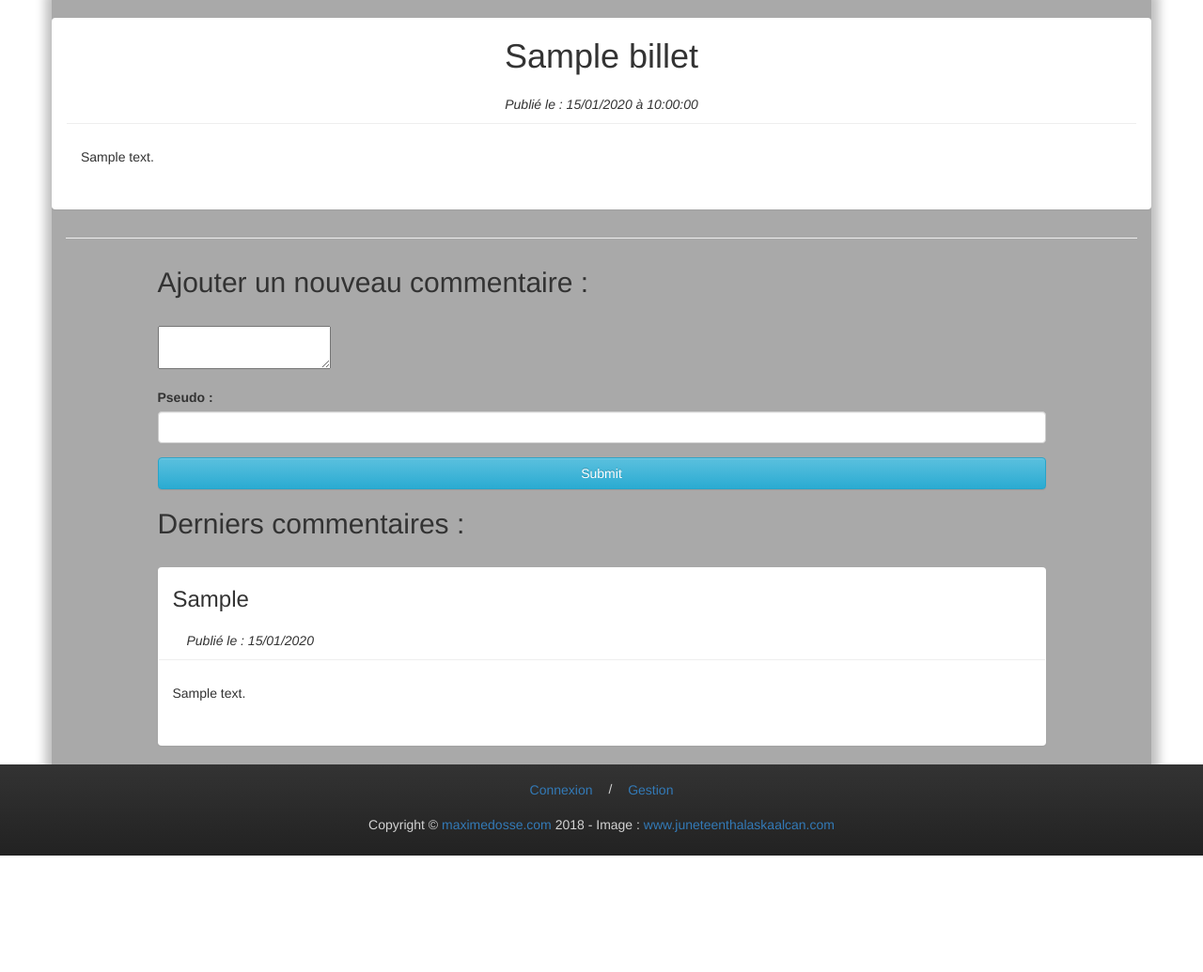
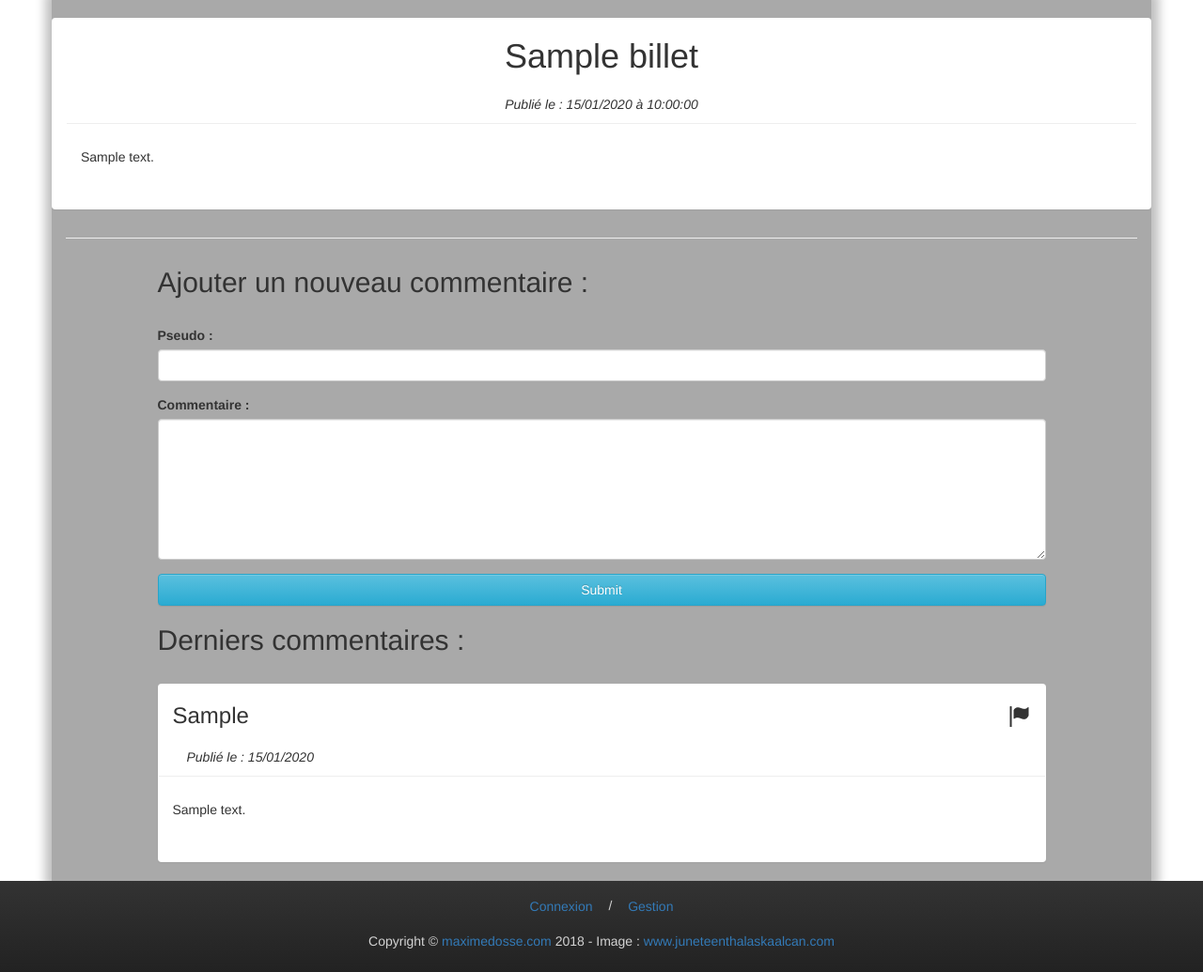
Before and after one commit to Kahdes/Billet-simple-pour-l-Alaska, a PHP site: page /index.php?action=bill&id=1 in a window 1280 px wide. Shown: the part 51-1086 px from the top of the page at 94% size. Before the commit the page ends 962 px from the top, so only its background shows below. Run offline with PHP 8.4, Linux system fonts and the light colour scheme; tables that the repository leaves empty or names only in its code hold one stand-in row (values such as "Sample post"); some libraries are stand-ins or nearby versions.

Commit message:
Conditionnement chargement TinyMCE/Scripts JS & Préparations zone commentaire

```diff
--- a/Controller/billController.php
+++ b/Controller/billController.php
@@ -18,12 +18,6 @@ class billController {
 		require_once('View/viewList.php');
 	}
 
-	public function billInfo($id) {
-		$bill = $this->_Bill->getBillInfo($id);
-		$comments = $this->_Comments->getComments($id);
-		require_once('View/viewBill.php');
-	}
-
 	public function billMax($id) {
 		$idCheck = $this->_Bill->getBillMax($id);
 		$a = 0;
@@ -32,4 +26,22 @@ class billController {
 		}
 		return $a;
 	}
+
+	public function billInfo($id) {
+		$bill = $this->_Bill->getBillInfo($id);
+		$comments = $this->_Comments->getComments($id);
+		require_once('View/viewBill.php');
+	}
+
+	public function addComment($id, $content, $author) {
+		$date = new Date("%d/%m/%Y à %H:%i:%s");
+		$params = array(
+			"id" => $id,
+			"auteur" => $author,
+			"contenu" => $content,
+			"date_creation" => $date
+		);
+		$this->_Comments->addComment($params);
+		header("Location: index.php?action=bill?id=$id");
+	}
 }
--- a/Model/Bill.php
+++ b/Model/Bill.php
@@ -56,6 +56,10 @@ class Bill extends Model {
 		return $this->sqlRequest($sql, $params);
 	}
 
+	public function signalBIll() {
+
+	}
+
 	//POUR ADMIN
 	public function manageBill($action, $params) {
 		if ($action === 'add') {
@@ -88,8 +92,4 @@ class Bill extends Model {
 
 		return $this->sqlRequest($sql, $params);
 	}
-
-	public function signalBIll($sql) {
-
-	}
 }
--- a/Model/Comments.php
+++ b/Model/Comments.php
@@ -4,7 +4,7 @@ require_once('Model/Model.php');
 
 class Comments extends Model {
 
-	//PROCHAIN
+	//LISTE DE COMMENTAIRES D'UN BILLET
 	public function getComments($id) {
 		$sql = '
 			SELECT id,
@@ -18,4 +18,20 @@ class Comments extends Model {
 		$params = array($id);
 		return $this->sqlRequest($sql, $params);
 	}
+
+	public function addComment($params) {
+		$sql = '
+			INSERT INTO commentaires (id_billet, contenu, pseudo, date_creation)
+			VALUES (:id, :contenu, :pseudo, :dateFR)
+		';
+
+		$params = array(
+			"id" => $params['id'],
+			"auteur" => $params['auteur'],
+			"contenu" => $params['contenu'],
+			"date_creation" => $params['date_creation']
+		);
+
+		return $this->sqlRequest($sql, $params);
+	}
 }
--- a/Public/css/style.css
+++ b/Public/css/style.css
@@ -105,8 +105,22 @@ hr {
 	margin: 10px 0;
 }
 
+#comment {
+	min-height: 150px;
+	resize: vertical;
+	overflow-x: none;
+}
+
 #comment-date {
 	padding: 0 30px;
+}
+
+.flag {
+	transition: all .2s;
+}
+
+.flag:hover {
+	color: red;
 }
 
 /*---------------
--- a/View/addComments.php
+++ b/View/addComments.php
@@ -5,16 +5,20 @@
 		<br/>
 
 		<form action="" method="post">
-			<div class="form-group">
-				<textarea name="message" id="message"></textarea>
-			</div>
 
 			<div class="form-group">
 				<label for="pseudo">Pseudo : </label><br/>
 				<input class="form-control" type="text" name="pseudo" id="pseudo" required />
 			</div>
 
-			<input class="btn btn-info form-control" type="submit" name="" id="" />
+			<div class="form-group">
+				<label for="comment">Commentaire : </label><br/>
+				<textarea class="form-control" name="comment" id="comment" required></textarea>
+			</div>
+
+			<input class="btn btn-info form-control" type="submit" />
 		</form>
 	</div>
 </section>
+
+<script type="text/javascript" src=""></script>
--- a/View/comments.php
+++ b/View/comments.php
@@ -9,7 +9,8 @@
 			<article class="panel">
 				<h3 class="panel-heading" id="comment-title">
 					<?= htmlspecialchars($c['pseudo']);?>
-				</h1>
+					<span class="pull-right glyphicon glyphicon-flag show-pass flag" title="Signaler ce commentaire"></span>
+				</h3>
 
 				<p id="comment-date">
 					<em>
--- a/View/template.php
+++ b/View/template.php
@@ -9,15 +9,21 @@
     <meta name="viewport" content="width=device-width, initial-scale=1" />
     <meta name="description" content="<?= $description; ?>">
 
-    <link rel="icon" type="image/png" href="images/icon.jpg" />
+    <link rel="icon" type="image/png" href="Public/images/icon.jpg" />
 
     <link rel="stylesheet" type="text/css" href="Public/css/bootstrap.css" />
     <link rel="stylesheet" type="text/css" href="Public/css/bootstrap-theme.min.css" />
     <link rel="stylesheet" type="text/css" href="Public/css/style.css" />
     <link rel="stylesheet" type="text/css" href="Public/css/queries.css" />
 
-    <script type="text/javascript" src="Public/js/tinymce/tinymce.min.js"></script>
-    <script>tinymce.init({ selector:'textarea' });</script>
+    <?php
+        if (isset($_SESSION)) {
+    ?>
+            <script type="text/javascript" src="Public/js/tinymce/tinymce.min.js"></script>
+            <script>tinymce.init({ selector:'textarea' });</script>
+    <?php
+        }
+    ?>
 
     <!--[if lt IE 9]>
         <script src="https://oss.maxcdn.com/html5shiv/3.7.3/html5shiv.min.js"></script>
@@ -30,15 +36,20 @@
     <?php require_once('View/navbar.php'); ?>
 
     <div class="container main">
-
         <?= $content; ?>
-
     </div>
 
     <?php require_once('View/footer.php'); ?>
 
     <script type="text/javascript" src="Public/js/navbar.js"></script>
-    <script type="text/javascript" src="Public/js/billSlide.js"></script>
+
+    <?php
+        if (isset($_GET['action']) && $_GET['action'] === 'billList') {
+    ?>
+            <script type="text/javascript" src="Public/js/billSlide.js"></script>
+    <?php
+        }
+    ?>
 
     <script src="https://stackpath.bootstrapcdn.com/bootstrap/4.1.1/js/bootstrap.min.js" integrity="sha384-smHYKdLADwkXOn1EmN1qk/HfnUcbVRZyYmZ4qpPea6sjB/pTJ0euyQp0Mk8ck+5T" crossorigin="anonymous"></script>
 
--- a/View/viewBill.php
+++ b/View/viewBill.php
@@ -35,10 +35,7 @@
 
 <hr/>
 
-<!--FAIRE UN INCLUDE FORMULAIRE + TINYMCE ?-->
 <?php require_once('View/addComments.php'); ?>
-
-<!--FAIRE UN INCLUDE LISTE DE COMM. ?-->
 <?php require_once('View/comments.php'); ?>
 
 <?php $content = ob_get_clean(); ?>
```
Also changed, not shown: Public/js/comment.js (added).
